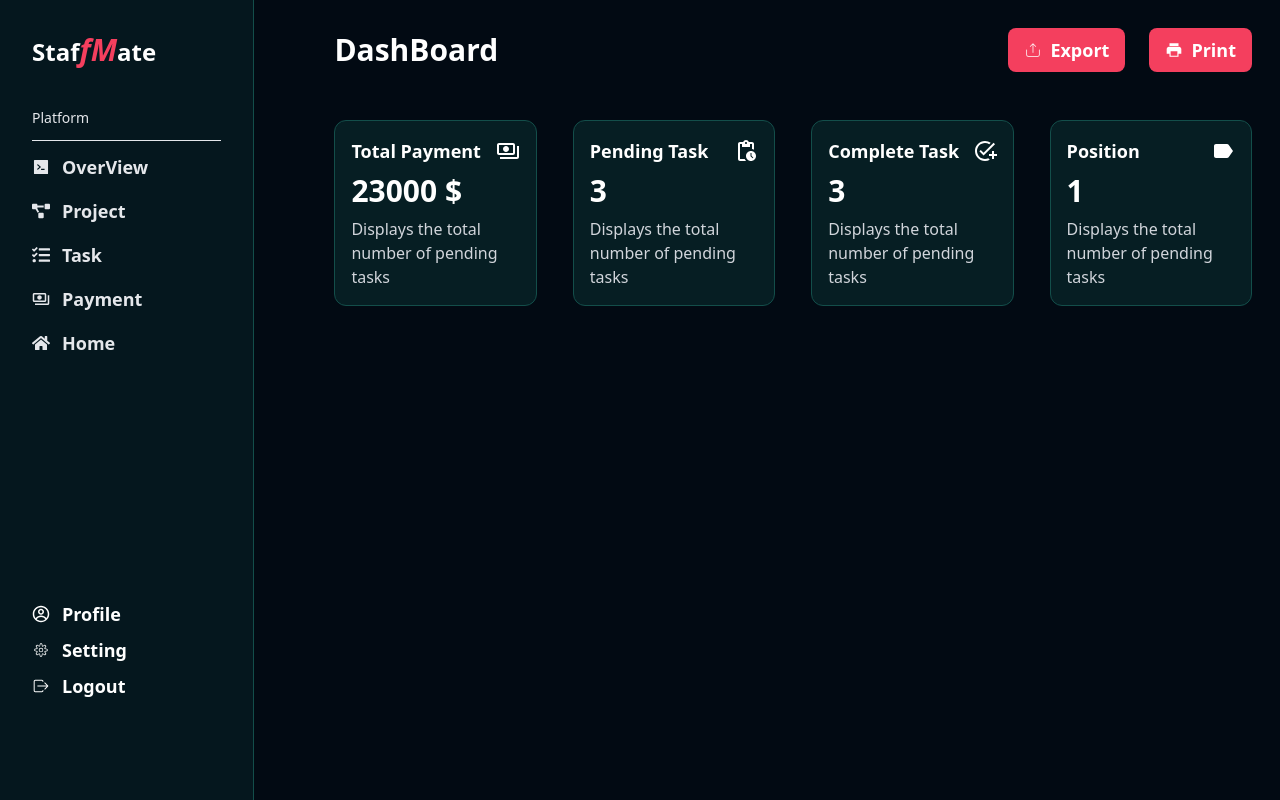
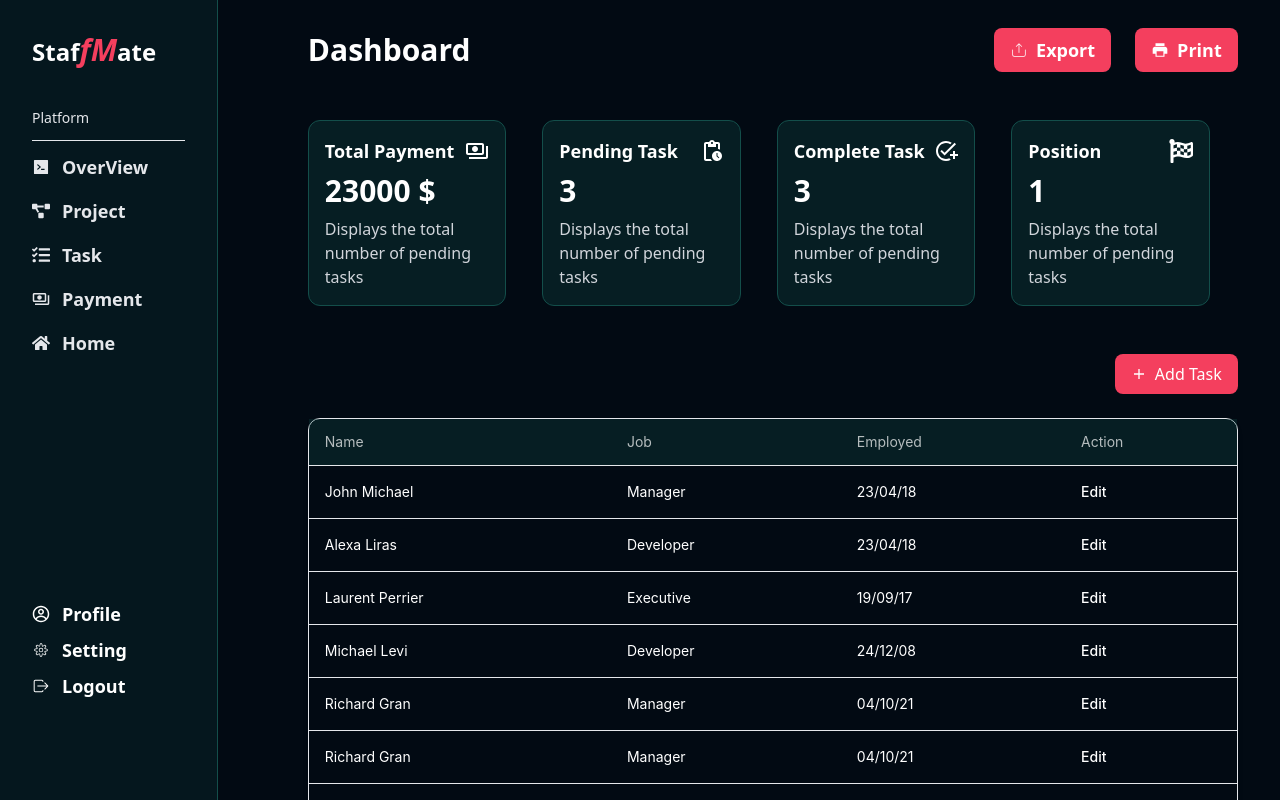
Before and after one commit to harun708280/StafMate-Employee, a React (Vite) app: page /dashboard in a window 1280 px wide. Shown: the top 800 px of the page. Built offline with nearby package versions, Linux system fonts and the light colour scheme; no server answers.

Commit message:
update dashboard

```diff
--- a/package.json
+++ b/package.json
@@ -19,6 +19,7 @@
     "lottie-react": "^2.4.0",
     "match-sorter": "^8.0.0",
     "react": "^18.3.1",
+    "react-datepicker": "^7.6.0",
     "react-dom": "^18.3.1",
     "react-hot-toast": "^2.5.1",
     "react-icons": "^5.4.0",
--- a/src/Empolye/OverViewCard.jsx
+++ b/src/Empolye/OverViewCard.jsx
@@ -1,4 +1,5 @@
 import React from 'react';
+import { FaFlagCheckered } from 'react-icons/fa';
 import { MdAddTask, MdLabel, MdOutlinePayments, MdOutlinePendingActions } from "react-icons/md";
 const OverViewCard = () => {
     return (
@@ -31,7 +32,7 @@ const OverViewCard = () => {
             <div className="border rounded-xl border-primary bg-primary p-4 bg-opacity-30">
                 <div className="flex justify-between items-center text-lg font-semibold">
                     <h1>Position</h1>
-                    <p className='text-2xl font-bold'><MdLabel /></p>
+                    <p className='text-2xl font-bold'><FaFlagCheckered /></p>
                 </div>
                 <h1 className='text-3xl font-bold my-2'>1</h1>
                 <p className='text-gray-300'>Displays the total number of pending tasks</p>
--- a/src/Empolye/Overview.jsx
+++ b/src/Empolye/Overview.jsx
@@ -1,22 +1,139 @@
-import React from 'react';
+import React, { useState } from "react";
 import { CiExport } from "react-icons/ci";
-import { IoMdPrint } from "react-icons/io";
-import OverViewCard from './OverViewCard';
+import { IoMdAdd, IoMdPrint } from "react-icons/io";
+import OverViewCard from "./OverViewCard";
+import ProjectTable from "./ProjectTable";
+import { Button, Modal } from "flowbite-react";
+import DatePicker from "react-datepicker";
+import "react-datepicker/dist/react-datepicker.css";
+
 const Overview = () => {
-    return (
-        <div className='my-7 w-11/12 mx-auto'>
-            <div className="flex justify-between items-center ">
-                <div className="">
-                <h1 className='text-3xl font-extrabold '>DashBoard</h1>
-                </div>
-                <div className="flex gap-6 mr-7">
-                    <button className='bg-secondary py-2 px-4 rounded-lg text-lg font-semibold flex items-center gap-2 '> <CiExport /> Export</button>
-                    <button className='bg-secondary py-2 px-4 rounded-lg text-lg font-semibold flex items-center gap-2 ' > <IoMdPrint /> Print</button>
-                </div>
+  const [task, setTask] = useState("");
+  const [hours, setHours] = useState("");
+  const [date, setDate] = useState(new Date());
+  const [isModalOpen, setIsModalOpen] = useState(false); // Modal state
+
+  const handleSubmit = (e) => {
+    e.preventDefault();
+    const url=e.target.url.value
+    const formData = { task, hours, date,url };
+    console.log("Form Data Submitted: ", formData);
+    // Add logic to save data to the database here
+    setIsModalOpen(false); // Close modal after submission
+  };
+
+  return (
+    <div className="my-7 w-11/12 mx-auto">
+      {/* Header Section */}
+      <div className="flex justify-between items-center">
+        <h1 className="text-3xl font-extrabold">Dashboard</h1>
+        <div className="flex gap-6">
+          <button
+            className="bg-secondary py-2 px-4 rounded-lg text-lg font-semibold flex items-center gap-2"
+            aria-label="Export data"
+          >
+            <CiExport /> Export
+          </button>
+          <button
+            className="bg-secondary py-2 px-4 rounded-lg text-lg font-semibold flex items-center gap-2"
+            aria-label="Print data"
+          >
+            <IoMdPrint /> Print
+          </button>
+        </div>
+      </div>
+
+      {/* Overview Card */}
+      <OverViewCard />
+
+      {/* Task Management */}
+      <div className="flex justify-end my-6">
+        <button
+          onClick={() => setIsModalOpen(true)} // Correct state function
+          className="py-2 px-4 bg-secondary rounded-lg flex items-center gap-2"
+        >
+          <IoMdAdd /> Add Task
+        </button>
+      </div>
+
+      {/* Project Table */}
+      <ProjectTable />
+
+      {/* Modal */}
+      <Modal show={isModalOpen} onClose={() => setIsModalOpen(false)} size="2xl">
+        <Modal.Header>Work Sheet Form</Modal.Header>
+        <Modal.Body>
+          <form
+            onSubmit={handleSubmit}
+            className=" items-center gap-4 bg-gray-100 p-4 rounded-lg shadow-md"
+          >
+            {/* Tasks Dropdown */}
+            <div>
+              <label className="block text-sm font-medium text-gray-700">Tasks</label>
+              <select
+                value={task}
+                onChange={(e) => setTask(e.target.value)}
+                className="border border-gray-300 w-full rounded-lg p-2 focus:ring-2 focus:ring-blue-500"
+                required
+              >
+                <option value="">Select Task</option>
+                <option value="Sales">Sales</option>
+                <option value="Support">Support</option>
+                <option value="Content">Content</option>
+                <option value="Paper-work">Paper-work</option>
+              </select>
             </div>
-            <OverViewCard></OverViewCard>
-        </div>
-    );
+
+            {/* Hours Worked */}
+            <div>
+              <label className="block text-sm font-medium text-gray-700">Hours Worked</label>
+              <input
+                type="number"
+                value={hours}
+                onChange={(e) => setHours(e.target.value)}
+                className="border  w-[560px] rounded-lg p-2 focus:ring-2 focus:ring-blue-500"
+                placeholder="Enter hours"
+                required
+              />
+            </div>
+
+            {/* Date Picker */}
+            <div>
+              <label className="block text-sm font-medium text-gray-700">Date</label>
+              <DatePicker
+                selected={date}
+                onChange={(selectedDate) => setDate(selectedDate)}
+                className="border   w-[560px]  rounded-lg p-2 focus:ring-2 focus:ring-blue-500"
+                dateFormat="yyyy-MM-dd"
+              />
+            </div>
+
+            <div>
+              <label className="block text-sm font-medium text-gray-700">Project Link</label>
+              <input
+                type="url"
+                name='url'
+                className="border  w-[560px] rounded-lg p-2 focus:ring-2 focus:ring-blue-500"
+                placeholder="Enter Project url"
+                required
+              />
+            </div>
+
+            {/* Submit Button */}
+            <div className="flex items-center mt-12">
+              <button
+                type="submit"
+                className="bg-secondary text-white px-4 py-2 rounded-lg hover:bg-blue-600 focus:outline-none focus:ring-2 focus:ring-blue-500"
+              >
+                Submit
+              </button>
+            </div>
+          </form>
+        </Modal.Body>
+
+      </Modal>
+    </div>
+  );
 };
 
 export default Overview;
--- /dev/null
+++ b/src/Empolye/ProjectTable.jsx
@@ -0,0 +1,132 @@
+
+import { Card, Typography } from "@material-tailwind/react";
+
+const TABLE_HEAD = ["Name", "Job", "Employed", "Action"];
+
+const TABLE_ROWS = [
+  {
+    name: "John Michael",
+    job: "Manager",
+    date: "23/04/18",
+  },
+  {
+    name: "Alexa Liras",
+    job: "Developer",
+    date: "23/04/18",
+  },
+  {
+    name: "Laurent Perrier",
+    job: "Executive",
+    date: "19/09/17",
+  },
+  {
+    name: "Michael Levi",
+    job: "Developer",
+    date: "24/12/08",
+  },
+  {
+    name: "Richard Gran",
+    job: "Manager",
+    date: "04/10/21",
+  },
+  {
+    name: "Richard Gran",
+    job: "Manager",
+    date: "04/10/21",
+  },
+  {
+    name: "Richard Gran",
+    job: "Manager",
+    date: "04/10/21",
+  },
+  {
+    name: "Richard Gran",
+    job: "Manager",
+    date: "04/10/21",
+  },
+  {
+    name: "Richard Gran",
+    job: "Manager",
+    date: "04/10/21",
+  },
+];
+
+const ProjectTable = () => {
+    return (
+        <div>
+            <Card className="h-full w-full  border bg-[#020a13] text-white">
+      <table className="w-full min-w-max table-auto text-left">
+        <thead className="bg-primary bg-opacity-30">
+          <tr>
+            {TABLE_HEAD.map((head) => (
+              <th
+                key={head}
+                className="border-b border-blue-gray-100  p-4"
+              >
+                <Typography
+                  variant="small"
+                  color="blue-gray"
+                  className="font-normal leading-none opacity-70"
+                >
+                  {head}
+                </Typography>
+              </th>
+            ))}
+          </tr>
+        </thead>
+        <tbody>
+          {TABLE_ROWS.map(({ name, job, date }, index) => {
+            const isLast = index === TABLE_ROWS.length - 1;
+            const classes = isLast ? "p-4" : "p-4 border-b border-blue-gray-50";
+
+            return (
+              <tr key={name}>
+                <td className={classes}>
+                  <Typography
+                    variant="small"
+                    color="blue-gray"
+                    className="font-normal"
+                  >
+                    {name}
+                  </Typography>
+                </td>
+                <td className={classes}>
+                  <Typography
+                    variant="small"
+                    color="blue-gray"
+                    className="font-normal"
+                  >
+                    {job}
+                  </Typography>
+                </td>
+                <td className={classes}>
+                  <Typography
+                    variant="small"
+                    color="blue-gray"
+                    className="font-normal"
+                  >
+                    {date}
+                  </Typography>
+                </td>
+                <td className={classes}>
+                  <Typography
+                    as="a"
+                    href="#"
+                    variant="small"
+                    color="blue-gray"
+                    className="font-medium"
+                  >
+                    Edit
+                  </Typography>
+                </td>
+              </tr>
+            );
+          })}
+        </tbody>
+      </table>
+    </Card>
+        </div>
+    );
+};
+
+export default ProjectTable;
--- /dev/null
+++ b/src/Empolye/WorkSheetForm.jsx
@@ -0,0 +1,76 @@
+import React, { useState } from "react";
+import DatePicker from "react-datepicker";
+import "react-datepicker/dist/react-datepicker.css";
+
+const WorkSheetForm = () => {
+  const [task, setTask] = useState("");
+  const [hours, setHours] = useState("");
+  const [date, setDate] = useState(new Date());
+
+  const handleSubmit = (e) => {
+    e.preventDefault();
+    const formData = { task, hours, date };
+    console.log("Form Data Submitted: ", formData);
+    // এখানে ডাটাবেজে সেভ করার লজিক যোগ করো
+  };
+
+  return (
+    <form
+      onSubmit={handleSubmit}
+      className="flex flex-wrap items-center gap-4 bg-gray-100 p-4 rounded-lg shadow-md"
+    >
+      {/* Tasks Dropdown */}
+      <div>
+        <label className="block text-sm font-medium text-gray-700">Tasks</label>
+        <select
+          value={task}
+          onChange={(e) => setTask(e.target.value)}
+          className="border border-gray-300 rounded-lg p-2 focus:ring-2 focus:ring-blue-500"
+          required
+        >
+          <option value="">Select Task</option>
+          <option value="Sales">Sales</option>
+          <option value="Support">Support</option>
+          <option value="Content">Content</option>
+          <option value="Paper-work">Paper-work</option>
+        </select>
+      </div>
+
+      {/* Hours Worked */}
+      <div>
+        <label className="block text-sm font-medium text-gray-700">Hours Worked</label>
+        <input
+          type="number"
+          value={hours}
+          onChange={(e) => setHours(e.target.value)}
+          className="border border-gray-300 rounded-lg p-2 focus:ring-2 focus:ring-blue-500"
+          placeholder="Enter hours"
+          required
+        />
+      </div>
+
+      {/* Date Picker */}
+      <div>
+        <label className="block text-sm font-medium text-gray-700">Date</label>
+        <DatePicker
+          selected={date}
+          onChange={(selectedDate) => setDate(selectedDate)}
+          className="border border-gray-300 rounded-lg p-2 focus:ring-2 focus:ring-blue-500"
+          dateFormat="yyyy-MM-dd"
+        />
+      </div>
+
+      {/* Submit Button */}
+      <div className="flex items-center">
+        <button
+          type="submit"
+          className="bg-blue-500 text-white px-4 py-2 rounded-lg hover:bg-blue-600 focus:outline-none focus:ring-2 focus:ring-blue-500"
+        >
+          Add / Submit
+        </button>
+      </div>
+    </form>
+  );
+};
+
+export default WorkSheetForm;
--- a/src/Layout/DashLyout.jsx
+++ b/src/Layout/DashLyout.jsx
@@ -4,9 +4,11 @@ import { Outlet } from 'react-router-dom';
 
 const DashLyout = () => {
     return (
-        <div className='bg-[#020a13] min-h-svh flex gap-20 text-white'>
+        <div className='bg-[#020a13] min-h-svh flex gap-12 text-white'>
             <DashNav></DashNav>
+            <div className="max-w-[1600px] ">
             <Outlet></Outlet>
+            </div>
         </div>
     );
 };
--- a/src/Route/Route.jsx
+++ b/src/Route/Route.jsx
@@ -6,6 +6,7 @@ import Login from "../Page/Login";
 import RegistrationForm from "../Page/RegistrationForm";
 import DashLyout from "../Layout/DashLyout";
 import Overview from "../Empolye/Overview";
+import WorkSheetForm from "../Empolye/WorkSheetForm";
 
 const router = createBrowserRouter([
     {
@@ -33,7 +34,12 @@ const router = createBrowserRouter([
         {
           path:'/dashboard',
           element:<Overview></Overview>
+        },
+        {
+          path:'/dashboard/work-sheet',
+          element:<WorkSheetForm></WorkSheetForm>
         }
+
       ]
     }
   ]);
```
Also changed, not shown: 1 other file (tests, documents, lock files or other folders).
